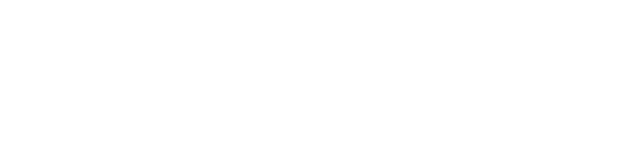
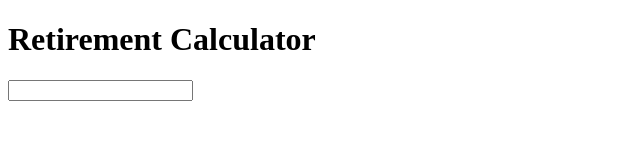
Before and after one commit to JebHarrison/javascript-challeng, a plain HTML site: page index.html in a window 1280 px wide. Shown: the whole page, without its empty margins (0-640 px from the left). Drawn offline with Linux system fonts and the light colour scheme.

Commit message:
added heading with input onblur

```diff
--- a/index.html
+++ b/index.html
@@ -8,11 +8,9 @@
     <script src="script.js"></script>
 </head>
 <body>
-    <main>
+<main>
+    <h1>Retirement Calculator</h1>
+    <input type="text" onblur="calculateYearsUntilRetirement(event)">
 </main>
-
-
-
-
 </body>
 </html>
```
